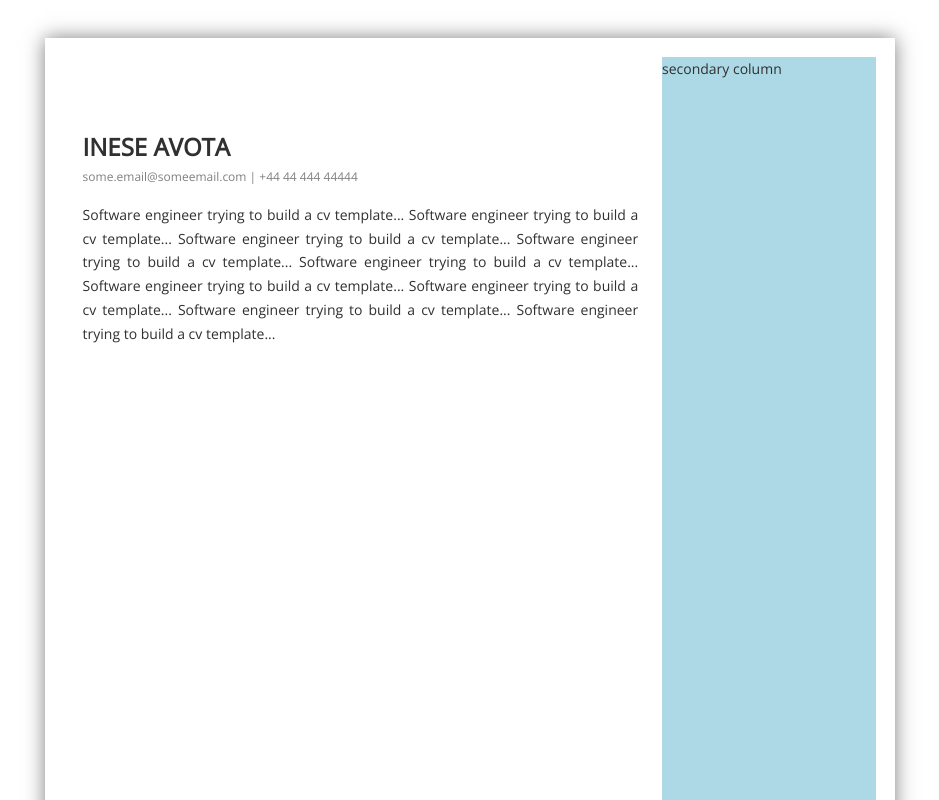
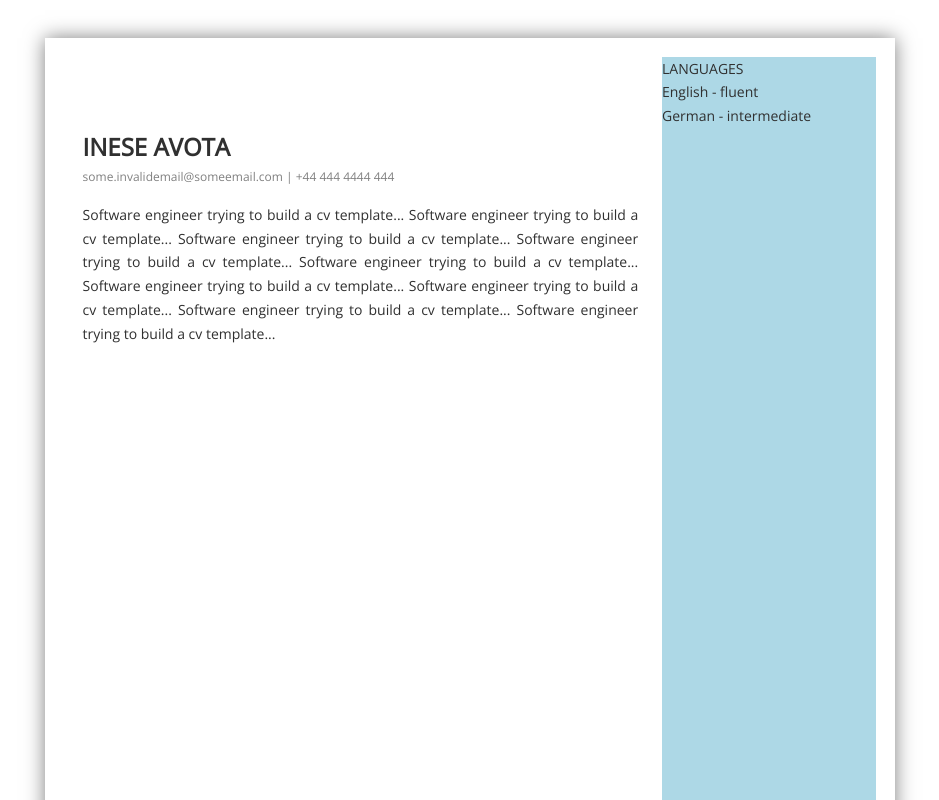
Before and after one commit to inesea/hhh-resume-tool, a React (Vite) app: page / in a window 1280 px wide. Shown: the top 800 px of the page, without its empty margins (170-1109 px from the left). Built offline with nearby package versions, Linux system fonts and the light colour scheme.

Commit message:
Added a mock resume and passed it into the app as props in order to stop hard coding data within individual components

```diff
--- /dev/null
+++ b/mock_data/mockResume.js
@@ -0,0 +1,112 @@
+module.exports = {
+  meta: {
+    name: 'mock resume',
+    description:
+      'This is a mock resume, structurally mostly based on the JSON Resume schema (https://github.com/jsonresume) (https://jsonresume.org)'
+  },
+  basics: {
+    name: 'Inese Avota',
+    label: 'Software Engineer',
+    image: '',
+    email: 'some.invalidemail@someemail.com',
+    phone: '+44 444 4444 444',
+    url: '',
+    summary:
+      'Software engineer trying to build a cv template... Software engineer trying to build a cv template... Software engineer trying to build a cv template... Software engineer trying to build a cv template... Software engineer trying to build a cv template... Software engineer trying to build a cv template... Software engineer trying to build a cv template... Software engineer trying to build a cv template... Software engineer trying to build a cv template... ',
+    location: {
+      address: '',
+      postalCode: '',
+      city: '',
+      countryCode: '',
+      region: ''
+    },
+    profiles: [
+      {
+        network: 'Linkedin',
+        username: '',
+        url: 'https://www.linkedin.com/in/something-totallyinvalid'
+      },
+      {
+        network: 'GitHub',
+        username: 'something-totallyinvalid',
+        url: 'https://github.com/something-totallyinvalid'
+      }
+    ]
+  },
+  work: [
+    {
+      name: 'Lorem Ipsum',
+      location: 'London, UK',
+      description: '',
+      position: 'JavaScript Developer',
+      url: '',
+      startDate: '2016-03-01',
+      endDate: '2018-12-01',
+      summary: '',
+      highlights: [
+        'Lorem ipsum dolor sit amet, consectetur adipiscing elit, sed do eiusmod',
+        'Tempor incididunt ut labore et dolore magna aliqua',
+        'Ut enim ad minim veniam, quis nostrud exercitation',
+        'Ullamco laboris nisi ut aliquip',
+        'ex ea commodo consequat',
+        'Duis aute irure dolor in reprehenderit in voluptate velit esse cillum dolore eu fugiat'
+      ]
+    },
+    {
+      name: 'Dolor Sit Amet',
+      location: 'Helsinki, FI',
+      description: '',
+      position: 'Softare Engineer',
+      url: '',
+      startDate: '2014-05-01',
+      endDate: '2016-09-01',
+      summary: '',
+      highlights: [
+        'Lorem ipsum dolor sit amet, consectetur adipiscing elit, sed do eiusmod',
+        'Duis aute irure dolor in reprehenderit in voluptate velit esse cillum dolore eu fugiat',
+        'Tempor incididunt ut labore et dolore magna aliqua',
+        'Ullamco laboris nisi ut aliquip',
+        'ex ea commodo consequat'
+      ]
+    }
+  ],
+  education: [
+    {
+      institution: 'University of Loremipsum',
+      area: 'Software Engineering',
+      studyType: 'Undergraduate',
+      startDate: '2011-06-01',
+      endDate: '2014-01-01',
+      gpa: '4.5',
+      courses: []
+    }
+  ],
+  skills: [
+    {
+      name: 'Web Development',
+      level: '',
+      keywords: ['HTML', 'CSS', 'Javascript']
+    },
+    {
+      name: 'Java',
+      level: '',
+      keywords: ['JVM', 'Spring', 'Maven']
+    }
+  ],
+  languages: [
+    {
+      language: 'English',
+      fluency: 'fluent'
+    },
+    {
+      language: 'German',
+      fluency: 'intermediate'
+    }
+  ],
+  interests: [
+    {
+      name: 'Wildlife',
+      keywords: ['Cats', 'Unicorns']
+    }
+  ]
+}
--- a/src/App.tsx
+++ b/src/App.tsx
@@ -1,10 +1,10 @@
 import React from 'react'
 import styled from 'styled-components'
 
-import A4Page from './components/page/A4Page'
-import ColumnLayout from './components/columnLayout/ColumnLayout'
-import MainColumn from './components/columnLayout/MainColumn'
-import SecondaryColumn from './components/columnLayout/SecondaryColumn'
+import Resume from './components/resume/Resume'
+
+// @ts-ignore
+import mockResume from '../mock_data/mockResume'
 
 const StyledApp = styled.div`
   font-family: 'Open Sans', sans-serif;
@@ -15,12 +15,7 @@ const StyledApp = styled.div`
 
 const App = () => (
   <StyledApp>
-    <A4Page>
-      <ColumnLayout>
-        <MainColumn />
-        <SecondaryColumn />
-      </ColumnLayout>
-    </A4Page>
+    <Resume resume={mockResume} />
   </StyledApp>
 )
 
--- a/src/components/columnLayout/MainColumn.tsx
+++ b/src/components/columnLayout/MainColumn.tsx
@@ -1,16 +1,21 @@
 import React from 'react'
 import styled from 'styled-components'
 import MainDetail from '../sections/MainDetail'
+import IResume from '../../model/Resume'
 
 const StyledMainColumn = styled.div``
 
-const MainColumn = () => (
+interface IMainColumnProps {
+  resume: IResume
+}
+
+const MainColumn = ({ resume }: IMainColumnProps) => (
   <StyledMainColumn>
     <MainDetail
-      name="inese avota"
-      email="some.email@someemail.com"
-      phoneNumber="+44 44 444 44444"
-      summaryText="Software engineer trying to build a cv template... Software engineer trying to build a cv template... Software engineer trying to build a cv template... Software engineer trying to build a cv template... Software engineer trying to build a cv template... Software engineer trying to build a cv template... Software engineer trying to build a cv template... Software engineer trying to build a cv template... Software engineer trying to build a cv template... "
+      name={resume.basics.name}
+      email={resume.basics.email}
+      phoneNumber={resume.basics.phone}
+      summaryText={resume.basics.summary}
     />
   </StyledMainColumn>
 )
--- a/src/components/columnLayout/SecondaryColumn.tsx
+++ b/src/components/columnLayout/SecondaryColumn.tsx
@@ -1,13 +1,22 @@
 import React from 'react'
 import styled from 'styled-components'
+import IResume from '../../model/Resume'
 
 const StyledSecondaryColumn = styled.div`
   background: lightBlue;
 `
+interface ISecondaryColumnProps {
+  resume: IResume
+}
 
-const SecondaryColumn = () => (
+const SecondaryColumn = ({ resume }: ISecondaryColumnProps) => (
   <StyledSecondaryColumn>
-    <div>secondary column</div>
+    <div>LANGUAGES</div>
+    {resume.languages.map(language => (
+      <div key={language.language}>
+        {`${language.language} - ${language.fluency}`}
+      </div>
+    ))}
   </StyledSecondaryColumn>
 )
 
--- /dev/null
+++ b/src/components/resume/Resume.tsx
@@ -0,0 +1,21 @@
+import React from 'react'
+import A4Page from '../page/A4Page'
+import ColumnLayout from '../columnLayout/ColumnLayout'
+import MainColumn from '../columnLayout/MainColumn'
+import SecondaryColumn from '../columnLayout/SecondaryColumn'
+import IResume from '../../model/Resume'
+
+interface IResumeProps {
+  resume: IResume
+}
+
+const Resume = ({ resume }: IResumeProps) => (
+  <A4Page>
+    <ColumnLayout>
+      <MainColumn resume={resume} />
+      <SecondaryColumn resume={resume} />
+    </ColumnLayout>
+  </A4Page>
+)
+
+export default Resume
--- /dev/null
+++ b/src/model/Resume.ts
@@ -0,0 +1,19 @@
+export default interface IResume {
+  meta: object
+  basics: {
+    name: string
+    email: string
+    phone: string
+    summary: string
+  }
+  work: object[]
+  education: object[]
+  skills: object[]
+  languages: ILanguage[]
+  interests: object[]
+}
+
+interface ILanguage {
+  language: string
+  fluency: string
+}
```
